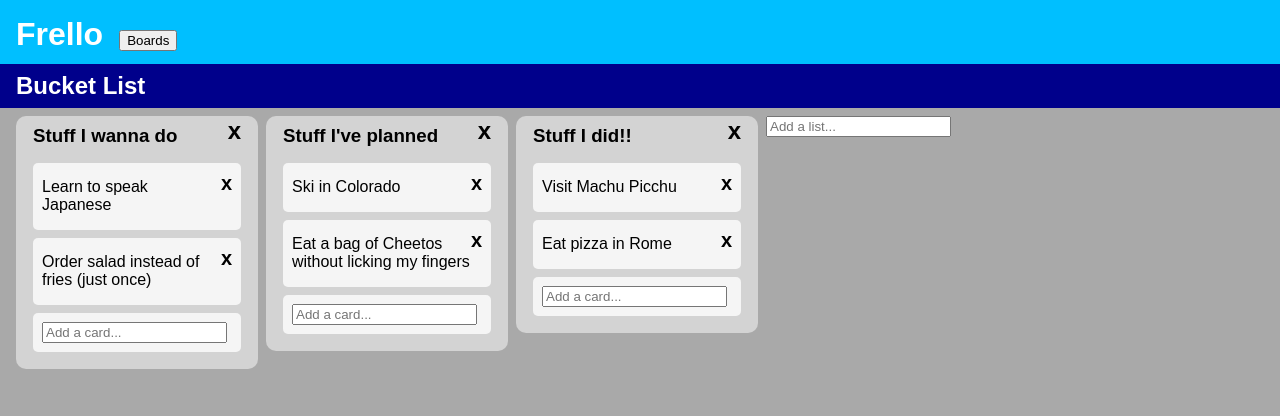
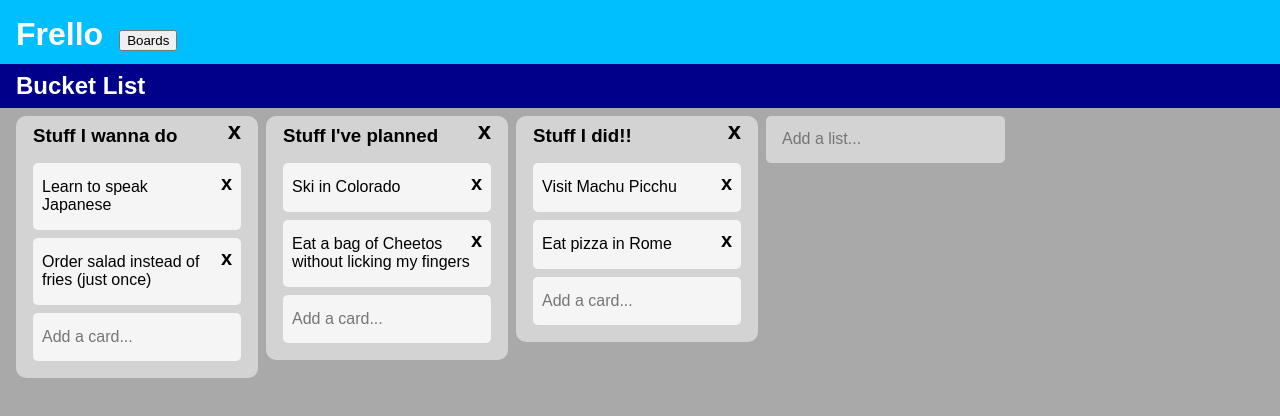
Before and after one commit to hnipps/frello, a React (Create React App) app: page / in a window 1280 px wide. Shown: the top 416 px of the page. Built offline with nearby package versions, Linux system fonts and the light colour scheme.

Commit message:
Improved board, list, and card styling

```diff
--- a/src/components/board/board.css
+++ b/src/components/board/board.css
@@ -31,4 +31,21 @@ h2, h3 {
 .add-list-container {
   display: flex;
   flex-direction: column;
+  background-color: lightgray;
+  border-radius: 5px;
+  padding: 0.5rem 1rem;
 }
+
+.board-add-list-input {
+  font-size: 1rem;
+  padding: 0;
+  margin: 0.4rem 0;
+  border: 0;
+  background-color: transparent;
+}
+
+.board-add-list-input:focus {
+  border: 0;
+  background-color: transparent;
+  outline: 0;
+}
--- a/src/components/board/board.js
+++ b/src/components/board/board.js
@@ -14,7 +14,7 @@ class Board extends Component {
         <div className="list-container">
           {this.props.renderLists(board.lists)}
           <div className="add-list-container">
-            <input placeholder="Add a list..." onKeyUp={this.props.addList} />
+            <input className="board-add-list-input" placeholder="Add a list..." onKeyUp={this.props.addList} />
           </div>
         </div>
       </div>
--- a/src/components/card/card.css
+++ b/src/components/card/card.css
@@ -2,9 +2,17 @@
   display: flex;
   align-items: flex-start;
   justify-content: space-between;
+  margin-bottom: 0.5rem;
+  border-style: solid;
+  border-width: 1px;
+  border-color: transparent;
+  border-radius: 5px;
+  background-color: whitesmoke;
+  padding: 0.5rem;
 }
 
 .card-content {
+  font-size: 1rem;
   margin: 0.4rem 0;
 }
 
--- a/src/components/list/list.css
+++ b/src/components/list/list.css
@@ -43,7 +43,7 @@
   margin-top: 0.5rem;
 }
 
-.card-list > * {
+.list-add-card-item {
   margin-bottom: 0.5rem;
   border-style: solid;
   border-width: 1px;
@@ -52,3 +52,17 @@
   background-color: whitesmoke;
   padding: 0.5rem;
 }
+
+.list-add-card-input {
+  font-size: 1rem;
+  padding: 0;
+  margin: 0.4rem 0;
+  border: 0;
+  background-color: transparent;
+}
+
+.list-add-card-input:focus {
+  border: 0;
+  background-color: transparent;
+  outline: 0;
+}
--- a/src/components/list/list.js
+++ b/src/components/list/list.js
@@ -28,8 +28,9 @@ class List extends Component {
         </header>
         <ul className="card-list">
           {this.renderCards(this.props.cards)}
-          <li>
+          <li className="list-add-card-item">
             <input
+              className="list-add-card-input"
               id={`${this.props.title}-card-input`}
               placeholder="Add a card..."
               onKeyUp={this.props.addCard}
```
